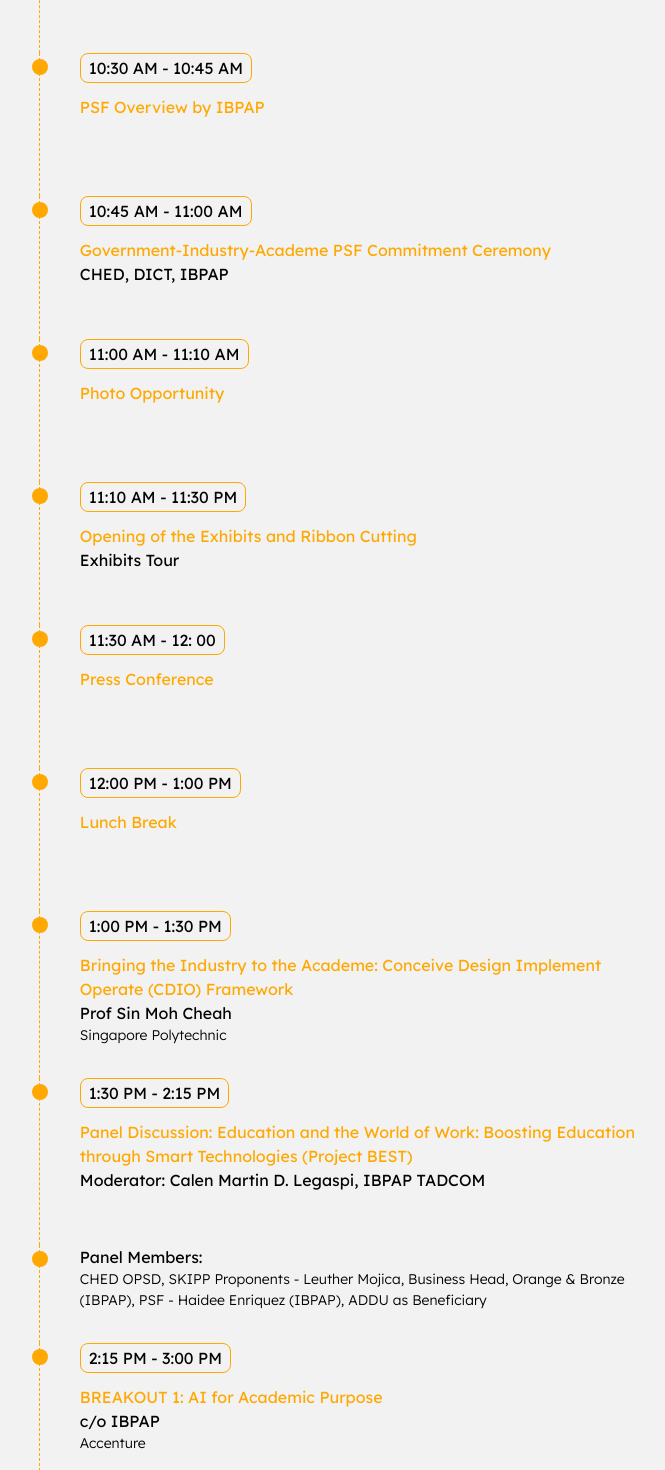
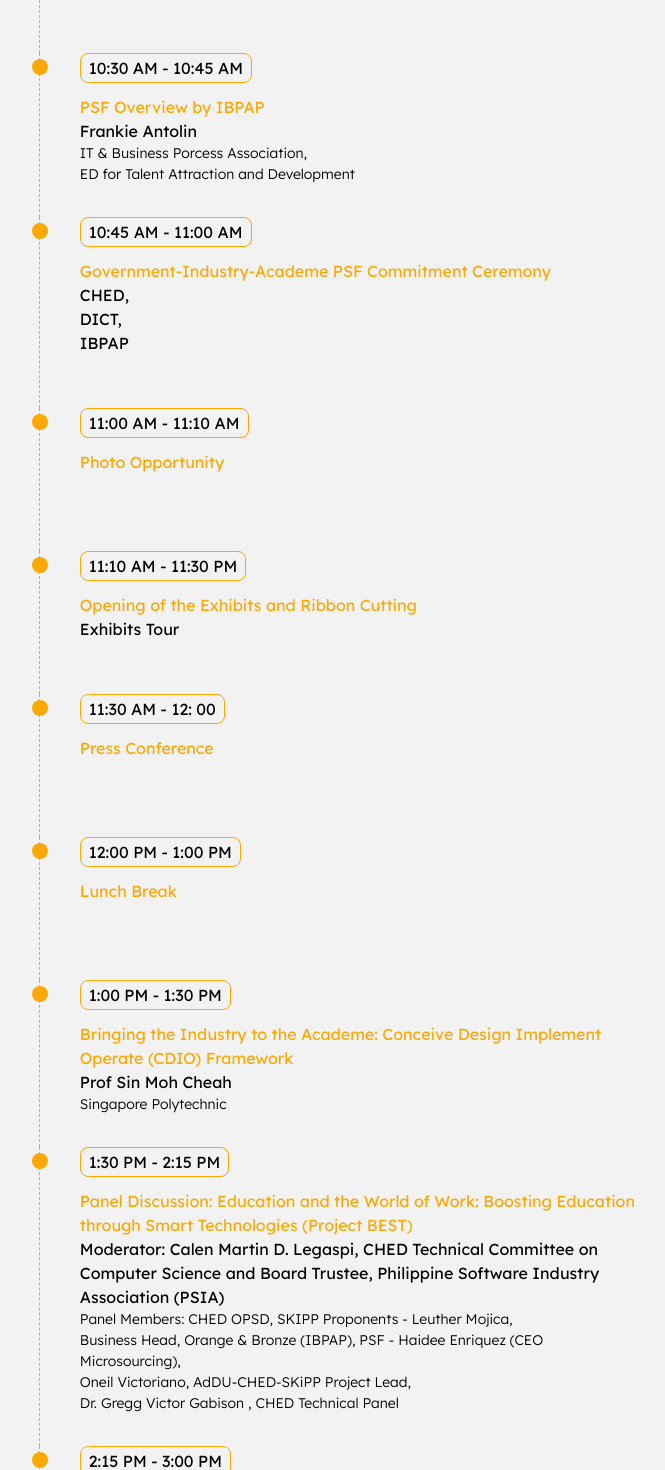
Before and after one commit to Samshh/CHEDx-Website, a React (Vite) app: page / in a window 1280 px wide. Shown: the part 4280-5750 px from the top of the page, without its empty margins (303-968 px from the left). Built offline with nearby package versions, Linux system fonts and the light colour scheme.

Commit message:
timeline changes for home

```diff
--- a/src/pages/landing/components/MappedTimeline.tsx
+++ b/src/pages/landing/components/MappedTimeline.tsx
@@ -29,7 +29,7 @@ const timeline: Timeline = {
       time: "8:45 AM - 9:00 AM",
       segment: "Pambansang Awit & Prayer",
       title: "USeP Chorale",
-      subtitle: "CHED Hymn, VO Introduction of Speakers",
+      subtitle: "CHED Hymn",
     },
     {
       time: "9:00 AM - 9:15 AM",
@@ -45,28 +45,26 @@ const timeline: Timeline = {
     },
     {
       time: "9:30 AM - 10:00 AM",
-      segment:
-        "Keynote Speaker: Building Synergy, Aligning with Industry, Leveraging IT Expertise",
+      segment: "Keynote Speaker: Building Synergy, Aligning with Industry, Leveraging IT Expertise",
       title: "Secretary J. Prospero E. de Vera III",
       subtitle: "Commission on Higher Education",
     },
     {
       time: "10:00 AM - 10:30 AM",
-      segment:
-        "Private Sector Advisory Council (PSAC) Jobs for IT Human Resource Development",
+      segment: "Private Sector Advisory Council (PSAC) Jobs for IT Human Resource Development",
       title: "Mr. Fred Ayala",
       subtitle: "",
     },
     {
       time: "10:30 AM - 10:45 AM",
       segment: "PSF Overview by IBPAP",
-      title: "",
-      subtitle: "",
+      title: "Frankie Antolin",
+      subtitle: "IT & Business Porcess Association, \nED for Talent Attraction and Development",
     },
     {
       time: "10:45 AM - 11:00 AM",
       segment: "Government-Industry-Academe PSF Commitment Ceremony ",
-      title: "CHED, DICT, IBPAP",
+      title: "CHED, \nDICT, \nIBPAP",
       subtitle: "",
     },
     {
@@ -95,8 +93,7 @@ const timeline: Timeline = {
     },
     {
       time: "1:00 PM - 1:30 PM",
-      segment:
-        "Bringing the Industry to the Academe: Conceive Design Implement Operate (CDIO) Framework",
+      segment: "Bringing the Industry to the Academe: Conceive Design Implement Operate (CDIO) Framework",
       title: "Prof Sin Moh Cheah",
       subtitle: "Singapore Polytechnic",
     },
@@ -104,22 +101,16 @@ const timeline: Timeline = {
       time: "1:30 PM - 2:15 PM",
       segment:
         "Panel Discussion: Education and the World of Work: Boosting Education through Smart Technologies (Project BEST)",
-      title: "Moderator: Calen Martin D. Legaspi, IBPAP TADCOM",
-      subtitle: "",
-    },
-    {
-      time: "",
-      segment:
-        "",
-      title: "Panel Members:",
+      title:
+        "Moderator: Calen Martin D. Legaspi, CHED Technical Committee on Computer Science and Board Trustee, Philippine Software Industry Association (PSIA)",
       subtitle:
-        "CHED OPSD, SKIPP Proponents - Leuther Mojica, Business Head, Orange & Bronze (IBPAP), PSF - Haidee Enriquez (IBPAP), ADDU as Beneficiary",
+        "Panel Members: CHED OPSD, SKIPP Proponents - Leuther Mojica, \nBusiness Head, Orange & Bronze (IBPAP), PSF - Haidee Enriquez (CEO Microsourcing),  \nOneil Victoriano, AdDU-CHED-SKiPP Project Lead, \n Dr. Gregg Victor Gabison , CHED Technical Panel",
     },
     {
       time: "2:15 PM - 3:00 PM",
       segment: "BREAKOUT 1: AI for Academic Purpose",
-      title: "c/o IBPAP",
-      subtitle: "Accenture",
+      title: "Virgilio Villarico",
+      subtitle: "Accenture Operations in the Philippines, Associate Director: Innovation and Gen AI Lead",
     },
     {
       time: "",
@@ -149,25 +140,22 @@ const timeline: Timeline = {
     },
     {
       time: "4:00 PM - 4:45 PM",
-      segment:
-        "BREAKOUT 5: Integrating Soft Skills with Domain Expertise for IT Professionals c/o IBPAP",
+      segment: "BREAKOUT 5: Integrating Soft Skills with Domain Expertise for IT Professionals c/o IBPAP",
       title: "c/o IBPAP",
       subtitle: "Industry (iQor)",
     },
     {
       time: "",
-      segment:
-        "BREAKOUT 6: Futures Learning Commons and Creative Spaces, Futures Information",
+      segment: "BREAKOUT 6: Futures Learning Commons and Creative Spaces, Futures Information",
       title: "Asso. Prof. Stephen B. Alayon",
-      subtitle:
-        "Program Head, Bachelor of Science and Information Science, West Visayas State University",
+      subtitle: "Program Head, Bachelor of Science and Information Science, West Visayas State University",
     },
     {
       time: "4:45 PM - 5:30 PM",
       segment:
         "BREAKOUT 7: Creating Seamless Pathways for Higher Education: Certifications and Microcredentials c/o IBPAP",
       title: "Ms. Yean Feng Yue",
-      subtitle: "IBM Corporate Social Responsibility Leader – APAC",
+      subtitle: "IBM Corporate Social Responsibility Leader - APAC",
     },
     {
       time: "",
```
